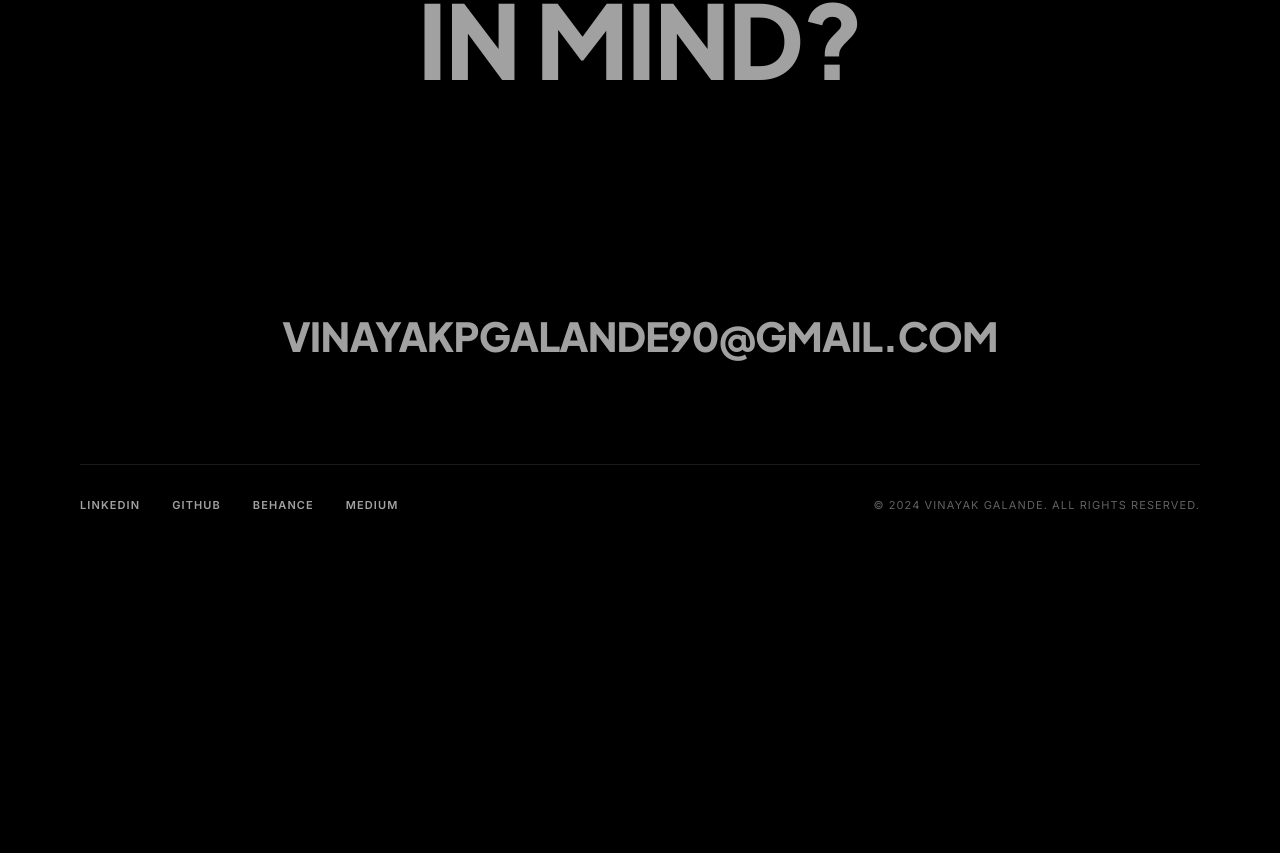
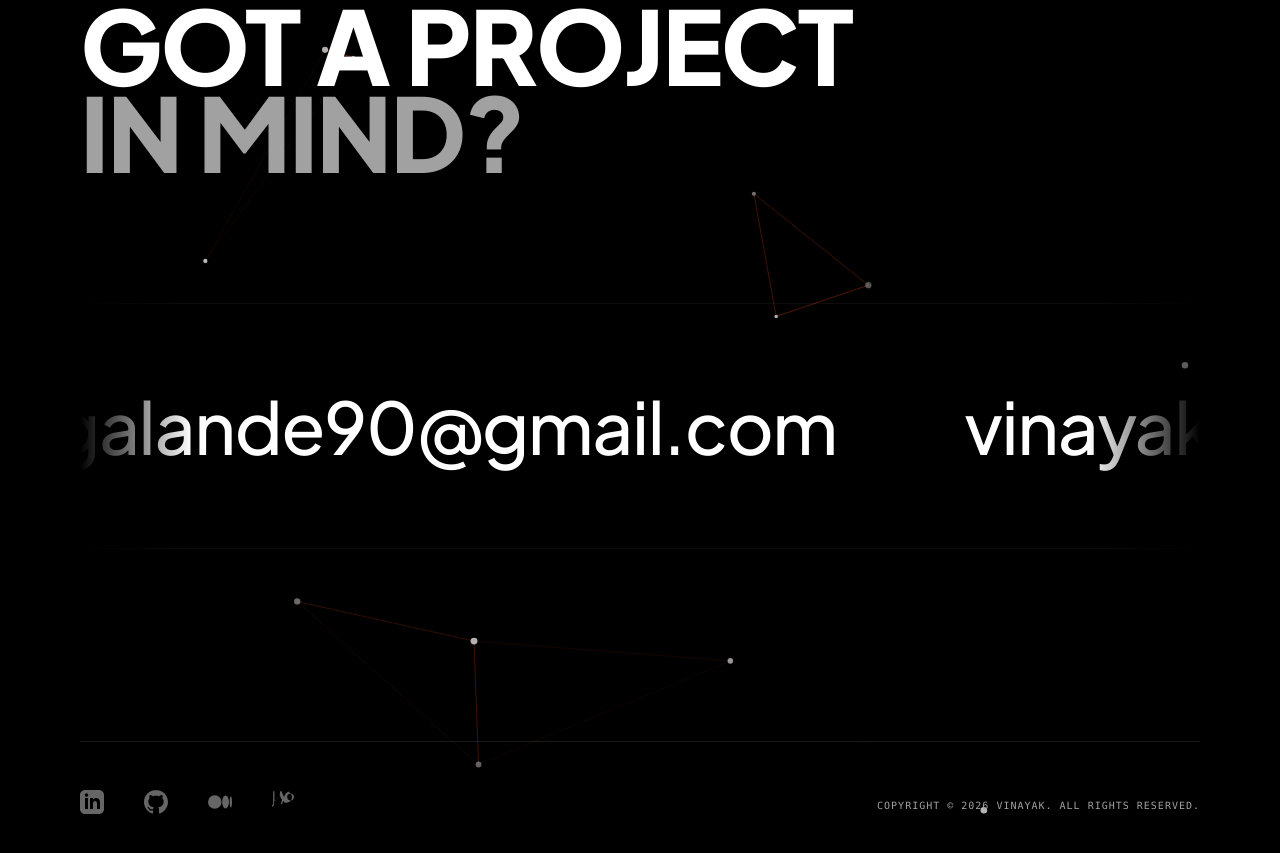
Before and after one commit to VinayakGalande01/portfolio, a React (Vite) app: page / in a window 1280 px wide. Shown: the part 4848-5701 px from the top of the page. Before the commit the page ends 5411 px from the top, so only its background shows below. Built offline with nearby package versions, Linux system fonts and the light colour scheme.

Commit message:
Improve the UI of Contact section

```diff
--- a/src/sections/Contact.jsx
+++ b/src/sections/Contact.jsx
@@ -1,87 +1,193 @@
-import { useEffect, useRef } from "react";
-import gsap from "gsap";
-import { ScrollTrigger } from "gsap/ScrollTrigger";
+import { useState, useEffect, useRef } from "react";
+import { motion, AnimatePresence } from "framer-motion";
 
-gsap.registerPlugin(ScrollTrigger);
-
-export default function Contact() {
-  const containerRef = useRef();
+// INTERACTIVE COMPONENT: AgentNode Network (Enhanced)
+const AgentNetwork = () => {
+  const [mousePos, setMousePos] = useState({ x: 0, y: 0 });
+  const [nodes, setNodes] = useState([]);
 
   useEffect(() => {
-    const ctx = gsap.context(() => {
-      gsap.from(".contact-reveal", {
-        y: 50,
-        opacity: 0,
-        stagger: 0.12,
-        duration: 1.4,
-        ease: "power4.out",
-        scrollTrigger: {
-          trigger: containerRef.current,
-          start: "top 75%",
-        }
+    // Generate 20 randomized nodes for complex neural feel
+    const newNodes = Array.from({ length: 20 }, (_, i) => ({
+      id: i,
+      x: Math.random() * 100,
+      y: Math.random() * 100,
+      size: Math.random() * 2 + 1,
+      delay: Math.random() * 5
+    }));
+    setNodes(newNodes);
+
+    const handleMouseMove = (e) => {
+      const { clientX, clientY } = e;
+      const { innerWidth, innerHeight } = window;
+      setMousePos({
+        x: (clientX - innerWidth / 2) * 0.05,
+        y: (clientY - innerHeight / 2) * 0.05,
       });
-    }, containerRef);
-
-    return () => ctx.revert();
+    };
+    window.addEventListener("mousemove", handleMouseMove);
+    return () => window.removeEventListener("mousemove", handleMouseMove);
   }, []);
 
   return (
-    <footer
-      ref={containerRef}
-      id="contact"
-      className="bg-black text-white px-6 md:px-20 pt-32 pb-12"
-    >
-      <div className="max-w-[1400px] mx-auto">
-        {/* Main CTA area */}
-        <div className="text-center mb-32">
-          <p className="contact-reveal text-[11px] font-semibold text-muted uppercase tracking-[0.3em] mb-8">
-            Let's work together
+    <div className="absolute inset-0 z-0 pointer-events-none overflow-hidden opacity-80">
+      <svg className="w-full h-full">
+        {/* Draw connections for nodes within 25% distance */}
+        {nodes.map((node, i) =>
+          nodes.slice(i + 1).map((target) => {
+            const dist = Math.hypot(node.x - target.x, node.y - target.y);
+            if (dist > 25) return null;
+            return (
+              <motion.line
+                key={`${node.id}-${target.id}`}
+                x1={`${node.x}%`} y1={`${node.y}%`}
+                x2={`${target.x}%`} y2={`${target.y}%`}
+                animate={{
+                  translateX: mousePos.x,
+                  translateY: mousePos.y
+                }}
+                stroke="#FF4D00"
+                strokeWidth="0.8"
+                strokeOpacity={0.7 * (1 - dist / 25)}
+              />
+            );
+          })
+        )}
+        {nodes.map((node) => (
+          <motion.circle
+            key={node.id}
+            cx={`${node.x}%`}
+            cy={`${node.y}%`}
+            r={node.size + 0.5}
+            fill="white"
+            initial={{ opacity: 0.4 }}
+            animate={{
+              translateX: mousePos.x,
+              translateY: mousePos.y,
+              opacity: [0.4, 0.9, 0.4]
+            }}
+            transition={{
+              opacity: { duration: 3, repeat: Infinity, delay: node.delay, ease: "easeInOut" }
+            }}
+          />
+        ))}
+      </svg>
+    </div>
+  );
+};
+
+
+export default function Contact() {
+  const email = "vinayakpgalande90@gmail.com";
+
+  const socialIcons = [
+    {
+      name: "LinkedIn",
+      link: "#",
+      path: "M19 0h-14c-2.761 0-5 2.239-5 5v14c0 2.761 2.239 5 5 5h14c2.762 0 5-2.239 5-5v-14c0-2.761-2.238-5-5-5zm-11 19h-3v-11h3v11zm-1.5-12.268c-.966 0-1.75-.79-1.75-1.764s.784-1.764 1.75-1.764 1.75.79 1.75 1.764-.783 1.764-1.75 1.764zm13.5 12.268h-3v-5.604c0-3.368-4-3.113-4 0v5.604h-3v-11h3v1.765c1.396-2.586 7-2.777 7 2.476v6.759z"
+    },
+    {
+      name: "GitHub",
+      link: "#",
+      path: "M12 0c-6.626 0-12 5.373-12 12 0 5.302 3.438 9.8 8.207 11.387.599.111.793-.261.793-.577v-2.234c-3.338.726-4.042-1.416-4.042-1.416-.546-1.387-1.333-1.756-1.333-1.756-1.089-.745.083-.729.083-.729 1.205.084 1.839 1.237 1.839 1.237 1.07 1.834 2.807 1.304 3.492.997.107-.775.418-1.305.762-1.604-2.665-.305-5.467-1.334-5.467-5.931 0-1.311.469-2.381 1.236-3.221-.124-.303-.535-1.524.117-3.176 0 0 1.008-.322 3.301 1.23.957-.266 1.983-.399 3.003-.404 1.02.005 2.047.138 3.006.404 2.291-1.552 3.297-1.23 3.297-1.23.653 1.653.242 2.874.118 3.176.77.84 1.235 1.911 1.235 3.221 0 4.609-2.807 5.624-5.479 5.921.43.372.823 1.102.823 2.222v3.293c0 .319.192.694.801.576 4.765-1.589 8.199-6.086 8.199-11.386 0-6.627-5.373-12-12-12z"
+    },
+    {
+      name: "Medium",
+      link: "#",
+      path: "M13.54 12a6.8 6.8 0 01-6.77 6.82A6.8 6.8 0 010 12a6.8 6.8 0 016.77-6.82A6.8 6.8 0 0113.54 12zM20.96 12c0 3.54-1.51 6.41-3.38 6.41s-3.38-2.87-3.38-6.41 1.51-6.41 3.38-6.41 3.38 2.87 3.38 6.41zM24 12c0 3.17-.53 5.75-1.19 5.75s-1.19-2.58-1.19-5.75.53-5.75 1.19-5.75 1.19 2.58 1.19 5.75z"
+    },
+    {
+      name: "Upwork",
+      link: "#",
+      path: "M18.56 1.19c-3.14 0-5.75 2.59-6.39 6.01-1.07-1.78-1.99-4-2.58-6l-1.46-.01c-.13 3.4-1.19 6.81-4.09 9.17l-.01.01c-.48.37-1 .69-1.55.94V1.19H1.19v12.28c0 .24-.04.47-.13.68-.31.78-1.06 1.34-1.95 1.35V16.8c1.37 0 2.55-.91 2.92-2.16.03-.1.05-.2.06-.3l.01-.06V11.2c.42-.16.84-.37 1.23-.62 2.1-1.34 3.48-3.69 4.31-6.17a15.8 15.8 0 002.3 5.34l-1.08 4.6h1.29l.86-3.63c.69 1.15 1.7 2.05 3.31 2.05 3.14 0 5.69-2.55 5.69-5.69 0-3.14-2.55-5.69-5.69-5.69zm0 9.1c-1.89 0-3.41-1.53-3.41-3.41s1.53-3.41 3.41-3.41c1.89 0 3.41 1.53 3.41 3.41s-1.52 3.41-3.41 3.41z"
+    }
+  ];
+
+  return (
+    <footer id="contact" className="relative bg-black text-white pt-48 pb-12 overflow-hidden">
+      {/* BACKGROUND: Pulse Sphere */}
+      <motion.div
+        animate={{ scale: [1, 1.1, 1], opacity: [0.1, 0.2, 0.1] }}
+        transition={{ duration: 8, repeat: Infinity, ease: "easeInOut" }}
+        className="absolute top-1/2 left-1/2 -translate-x-1/2 -translate-y-1/2 w-[600px] h-[600px] bg-primary/20 rounded-full blur-[120px] -z-10"
+      />
+
+      {/* BACKGROUND: Agent Network */}
+      <AgentNetwork />
+
+      <div className="max-w-[1400px] mx-auto px-6 md:px-20 relative z-10">
+        {/* MAIN CTA */}
+        <div className="mb-32 text-center md:text-left">
+          <p className="text-[clamp(1.5rem,3vw,3rem)] font-header text-primary leading-none mb-12">
+            CONTACT
           </p>
-
-          <h2 className="contact-reveal text-[clamp(2.5rem,8vw,7rem)] font-header leading-[0.9] tracking-tight mb-10">
+          <h2 className="text-[clamp(3rem,8vw,7rem)] font-header leading-[0.85] tracking-tighter mb-20">
             Got a project <br />
             <span className="text-muted">in mind?</span>
           </h2>
-
-          <a
-            href="mailto:vinayakpgalande90@gmail.com"
-            data-hover
-            className="contact-reveal inline-flex items-center gap-4 bg-white text-black px-10 py-4 rounded-full text-[12px] font-bold uppercase tracking-widest hover:bg-primary hover:text-white transition-all duration-500"
-          >
-            Get in Touch
-            <svg className="w-4 h-4" fill="none" stroke="currentColor" viewBox="0 0 24 24">
-              <path strokeLinecap="round" strokeLinejoin="round" strokeWidth="2" d="M14 5l7 7m0 0l-7 7m7-7H3" />
-            </svg>
-          </a>
         </div>
 
-        {/* Large email */}
-        <div className="contact-reveal text-center mb-24">
+        {/* INFINITE EMAIL MARQUEE (Ghost Twin: Seamless Loop) */}
+        <div
+          className="relative w-full py-16 border-t border-b border-white/5 overflow-hidden group mb-48"
+          style={{
+            maskImage: "linear-gradient(to right, transparent, black 10%, black 90%, transparent)"
+          }}
+        >
+          <motion.div
+            className="flex whitespace-nowrap w-max"
+            animate={{ x: ["0%", "-50%"] }}
+            transition={{ duration: 25, repeat: Infinity, ease: "linear" }}
+          >
+            {/* Instance 1 */}
+            <span
+              className="text-[clamp(2rem,6vw,4.5rem)] font-header pr-32 text-white select-none"
+              style={{ textTransform: 'lowercase', fontWeight: 500 }}
+            >
+              {email}
+            </span>
+            {/* Instance 2 (Identical Copy for Seamless "Snap") */}
+            <span
+              className="text-[clamp(2rem,6vw,4.5rem)] font-header pr-32 text-white select-none"
+              style={{ textTransform: 'lowercase', fontWeight: 500 }}
+            >
+              {email}
+            </span>
+          </motion.div>
+
+          {/* STATIC INVISIBLE HITBOX (Usability Layer) */}
           <a
-            href="mailto:vinayakpgalande90@gmail.com"
-            className="text-[clamp(1rem,3.5vw,2.5rem)] font-header tracking-tight text-muted hover:text-primary transition-colors duration-500 break-all"
-          >
-            vinayakpgalande90@gmail.com
-          </a>
+            href={`mailto:${email}`}
+            className="absolute inset-0 z-20 cursor-pointer"
+            aria-label="Send Email"
+          />
         </div>
 
-        {/* Bottom bar */}
-        <div className="contact-reveal flex flex-col md:flex-row justify-between items-center gap-8 border-t border-white/10 pt-8">
-          <div className="flex gap-8">
-            {["LinkedIn", "GitHub", "Behance", "Medium"].map(link => (
-              <a
-                key={link}
-                href="#"
-                className="text-[11px] font-semibold text-muted uppercase tracking-widest hover:text-white transition-colors duration-300"
+        {/* BOTTOM NAVIGATION & CREDITS */}
+        <div className="mt-48 flex flex-col md:flex-row justify-between items-end gap-12 border-t border-white/10 pt-12">
+          {/* Social Icons Refactored */}
+          <div className="flex gap-10">
+            {socialIcons.map((social) => (
+              <motion.a
+                key={social.name}
+                href={social.link}
+                whileHover={{ y: -5, color: "#FF4D00" }}
+                className="text-white/40 hover:text-primary transition-colors duration-300"
+                aria-label={social.name}
               >
-                {link}
-              </a>
+                <svg className="w-6 h-6 fill-current" viewBox="0 0 24 24">
+                  <path d={social.path} />
+                </svg>
+              </motion.a>
             ))}
           </div>
 
-          <p className="text-[11px] text-muted/60 uppercase tracking-widest">
-            © 2024 Vinayak Galande. All rights reserved.
-          </p>
+          {/* CREDITS */}
+          <div className="text-right">
+            <p className="text-[10px] font-mono tracking-widest text-muted uppercase">
+              Copyright © 2026 Vinayak. All Rights Reserved.
+            </p>
+          </div>
         </div>
       </div>
     </footer>
```
